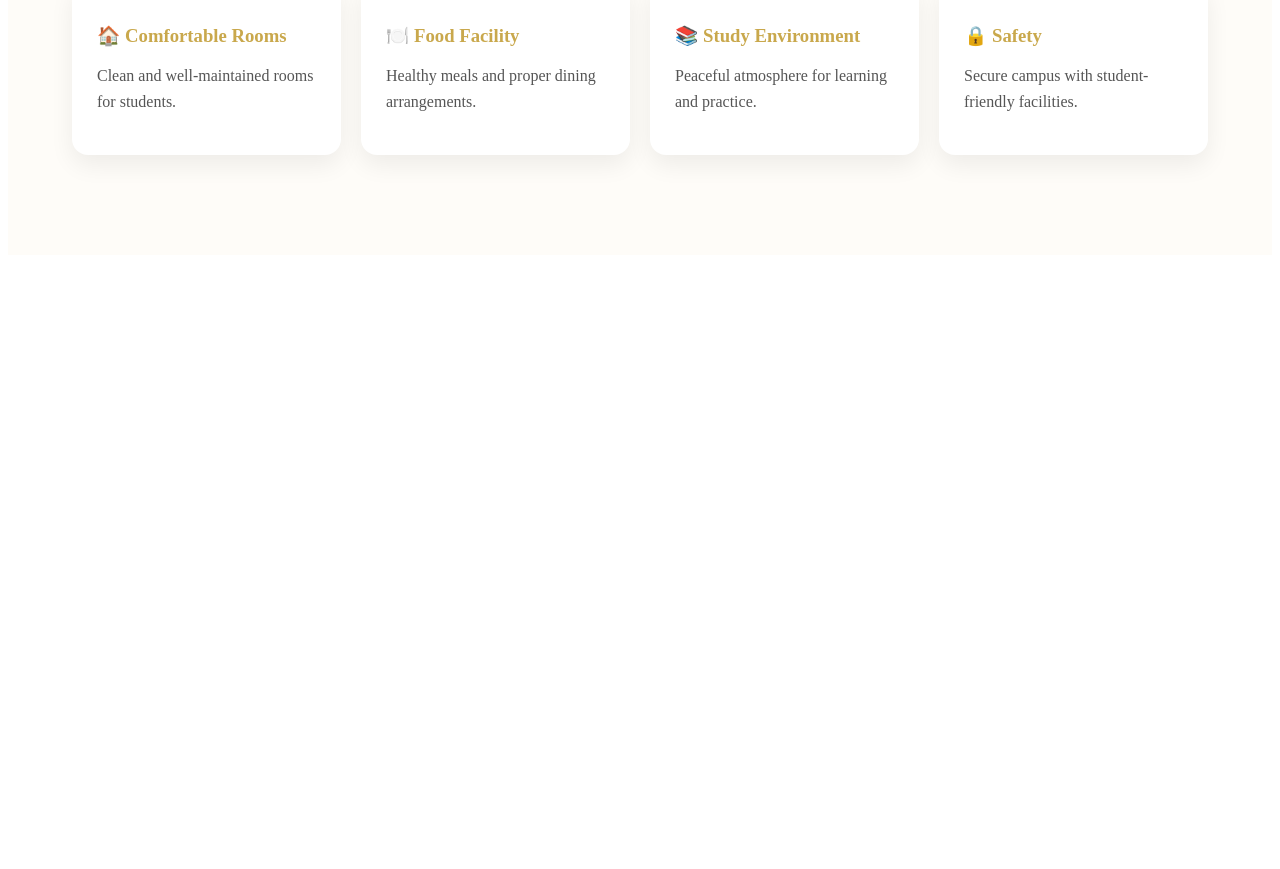
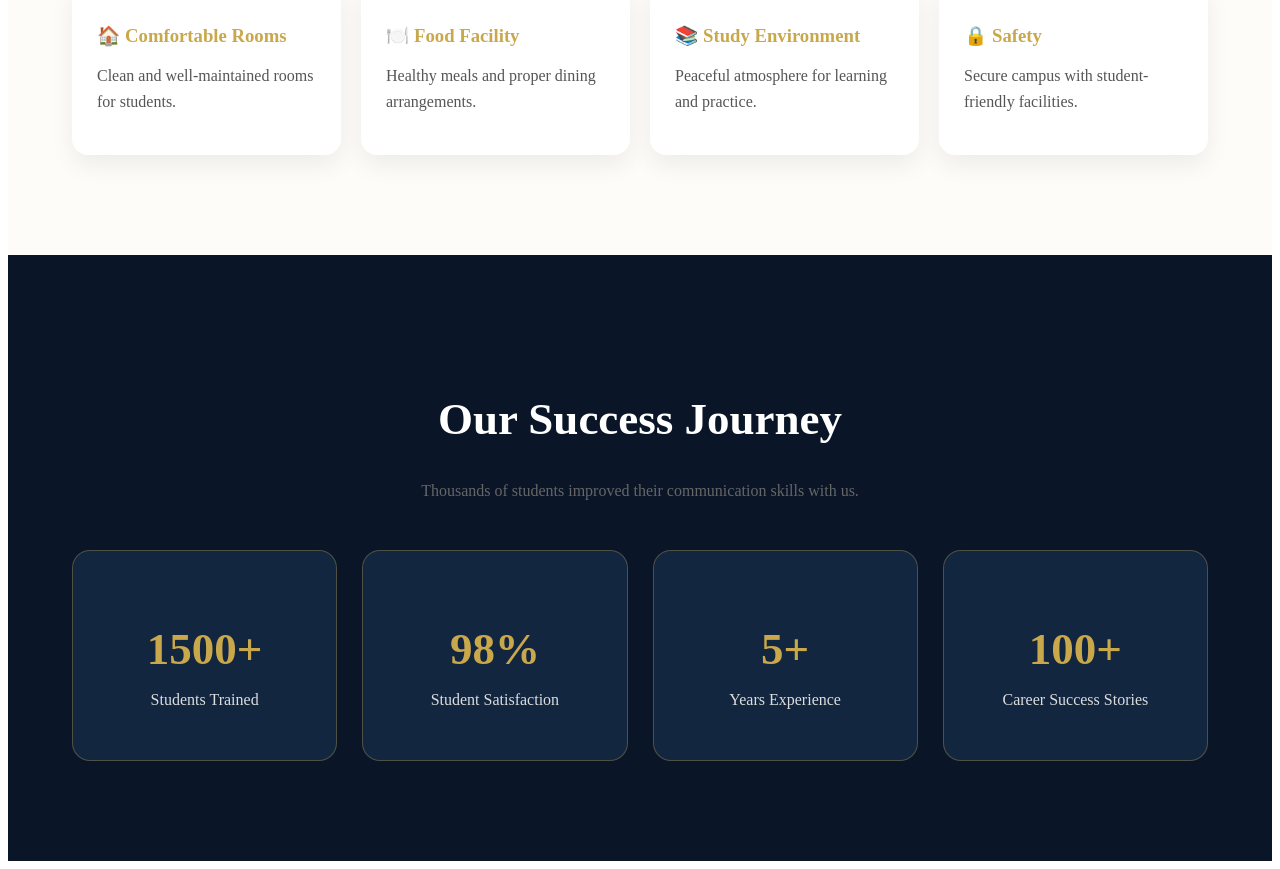
Before and after one commit to vinita4556/royal-gurukul, a React (Vite) app in the folder royal-gurukul/: page / in a window 1280 px wide. Shown: the part 2476-3345 px from the top of the page. Before the commit the page ends 2739 px from the top, so only its background shows below. Built offline with nearby package versions, Linux system fonts and the light colour scheme.

Commit message:
added success section

```diff
--- a/royal-gurukul/src/App.css
+++ b/royal-gurukul/src/App.css
@@ -663,3 +663,95 @@ grid-template-columns:1fr;
 }
 
 }
+
+/*SUCCESS*/
+
+.success{
+
+padding:100px 5vw;
+
+background:#0A1628;
+
+color:white;
+
+}
+
+
+
+.success .section-title h2{
+
+color:white;
+
+}
+
+
+
+.success-grid{
+
+display:grid;
+
+grid-template-columns:repeat(4,1fr);
+
+gap:25px;
+
+}
+
+
+
+.success-box{
+
+text-align:center;
+
+padding:35px;
+
+background:#132640;
+
+border-radius:18px;
+
+border:1px solid #C9A84C55;
+
+}
+
+
+
+.success-box h2{
+
+font-size:45px;
+
+color:#C9A84C;
+
+margin-bottom:10px;
+
+}
+
+
+
+.success-box p{
+
+color:#ddd;
+
+}
+
+
+
+@media(max-width:900px){
+
+.success-grid{
+
+grid-template-columns:repeat(2,1fr);
+
+}
+
+}
+
+
+
+@media(max-width:600px){
+
+.success-grid{
+
+grid-template-columns:1fr;
+
+}
+
+}
--- a/royal-gurukul/src/App.jsx
+++ b/royal-gurukul/src/App.jsx
@@ -4,6 +4,7 @@ import Nav from "./components/Nav";
 import About from "./components/About";
 import Courses from "./components/Courses";
 import Hostel from "./components/Hostel";
+import Success from "./components/Success";
 
 function App(){
 
@@ -16,6 +17,7 @@ return(
 <About />
 <Courses />
 <Hostel />
+<Success />
 
 </>
 
--- a/royal-gurukul/src/components/Success.jsx
+++ b/royal-gurukul/src/components/Success.jsx
@@ -0,0 +1,91 @@
+function Success(){
+
+return(
+
+<section id="success" className="success">
+
+
+<div className="section-title">
+
+<h2>
+Our Success Journey
+</h2>
+
+<p>
+Thousands of students improved their communication skills with us.
+</p>
+
+</div>
+
+
+
+<div className="success-grid">
+
+
+<div className="success-box">
+
+<h2>
+1500+
+</h2>
+
+<p>
+Students Trained
+</p>
+
+</div>
+
+
+
+<div className="success-box">
+
+<h2>
+98%
+</h2>
+
+<p>
+Student Satisfaction
+</p>
+
+</div>
+
+
+
+<div className="success-box">
+
+<h2>
+5+
+</h2>
+
+<p>
+Years Experience
+</p>
+
+</div>
+
+
+
+<div className="success-box">
+
+<h2>
+100+
+</h2>
+
+<p>
+Career Success Stories
+</p>
+
+</div>
+
+
+
+</div>
+
+
+</section>
+
+)
+
+}
+
+
+export default Success;
```
